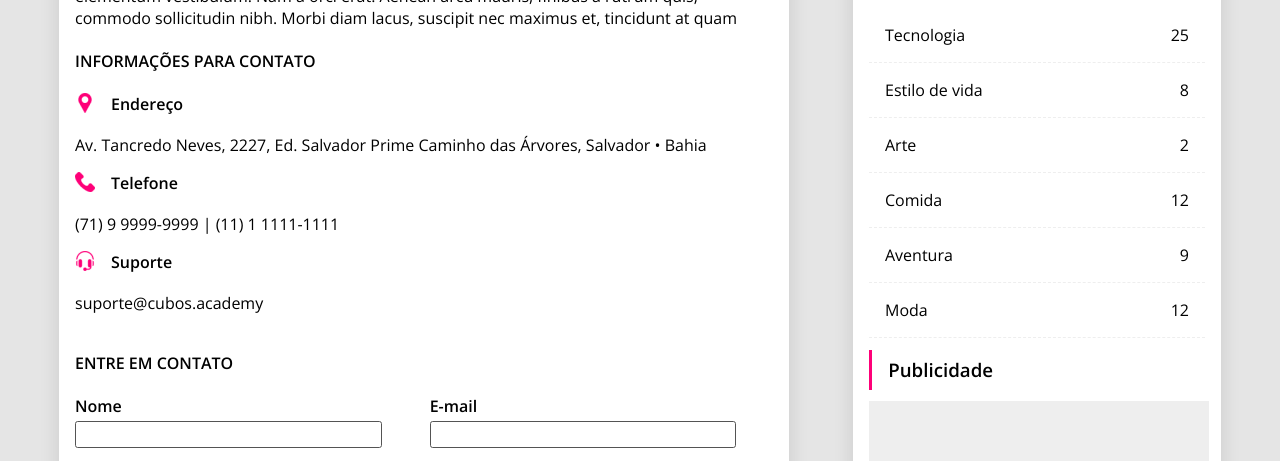
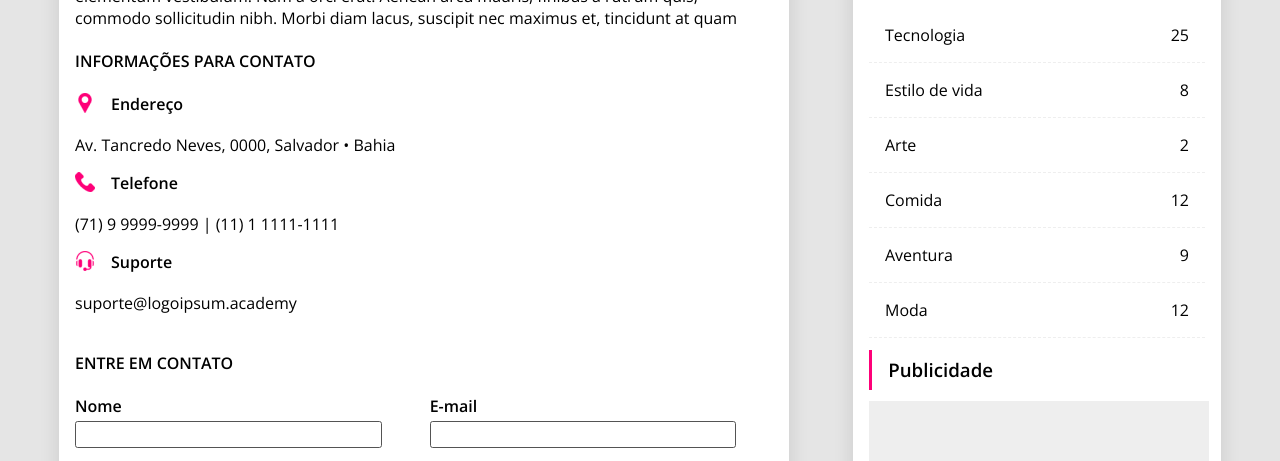
Before and after one commit to carolguimari/TelasFront, a plain HTML site: page desafiocontato.html in a window 1280 px wide. Shown: the part 225-686 px from the top of the page. Drawn offline with nearby package versions, Linux system fonts and the light colour scheme.

Commit message:
ajustes  e readme

```diff
--- a/desafiocontato.html
+++ b/desafiocontato.html
@@ -30,7 +30,7 @@
                         <div><img src="pin 1.png"/></div>
                         <div class="h5">Endereço</div>
                     </div>
-                    <p> Av. Tancredo Neves, 2227, Ed. Salvador Prime Caminho das Árvores, Salvador • Bahia</p>
+                    <p> Av. Tancredo Neves, 0000, Salvador • Bahia</p>
                     <div class="telefone">
                         <div><img src="phone 1.png"/></div>
                         <div class="h5">Telefone</div>
@@ -40,7 +40,7 @@
                         <div><img src="support 1.png"/></div>
                         <div class="h5">Suporte</div>
                     </div>
-                    <p>suporte@cubos.academy</p>
+                    <p>suporte@logoipsum.academy</p>
                     <div class="contato">
                         <h4>ENTRE EM CONTATO</h4>
                             <div class="nome-email">
```
Also changed, not shown: README.md.
